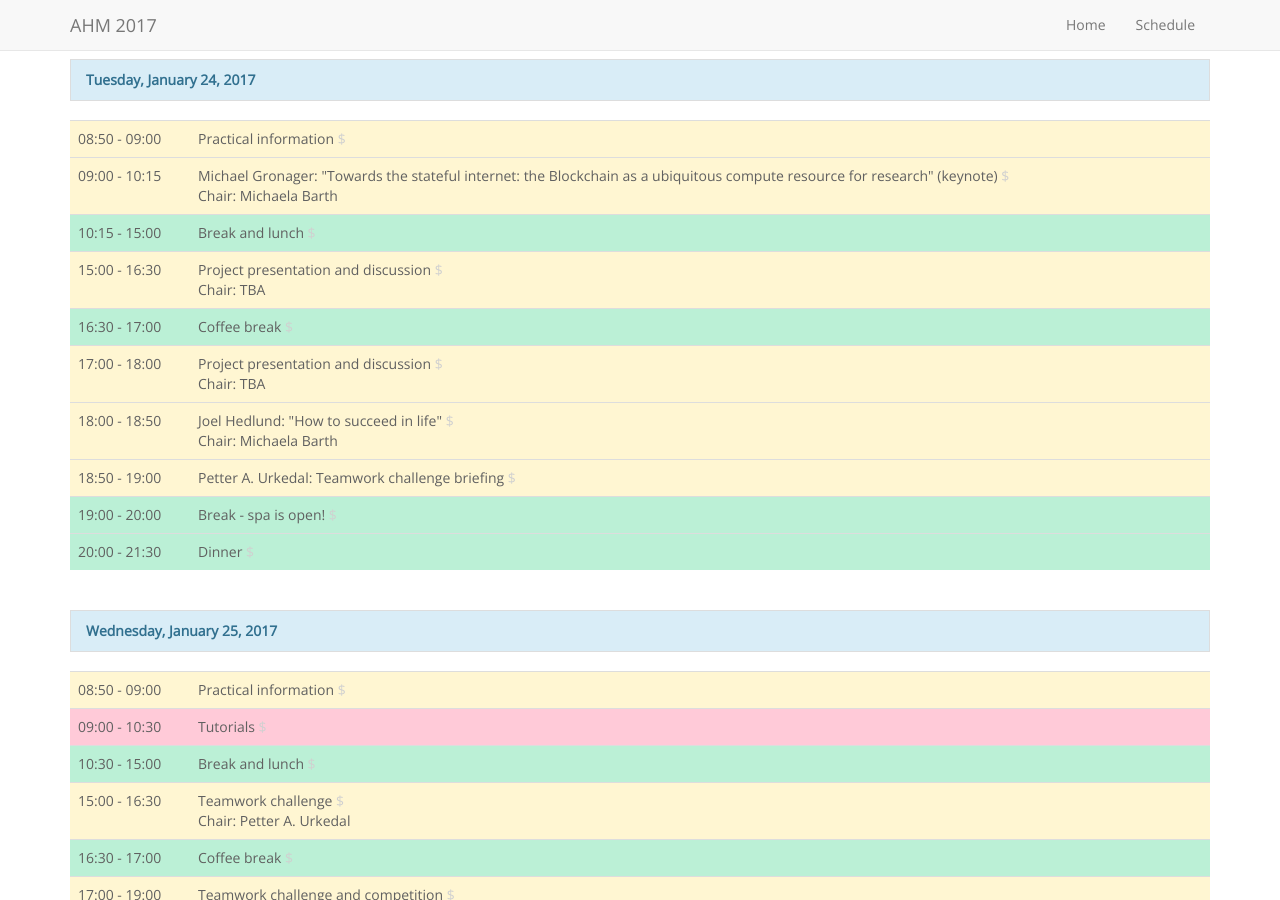
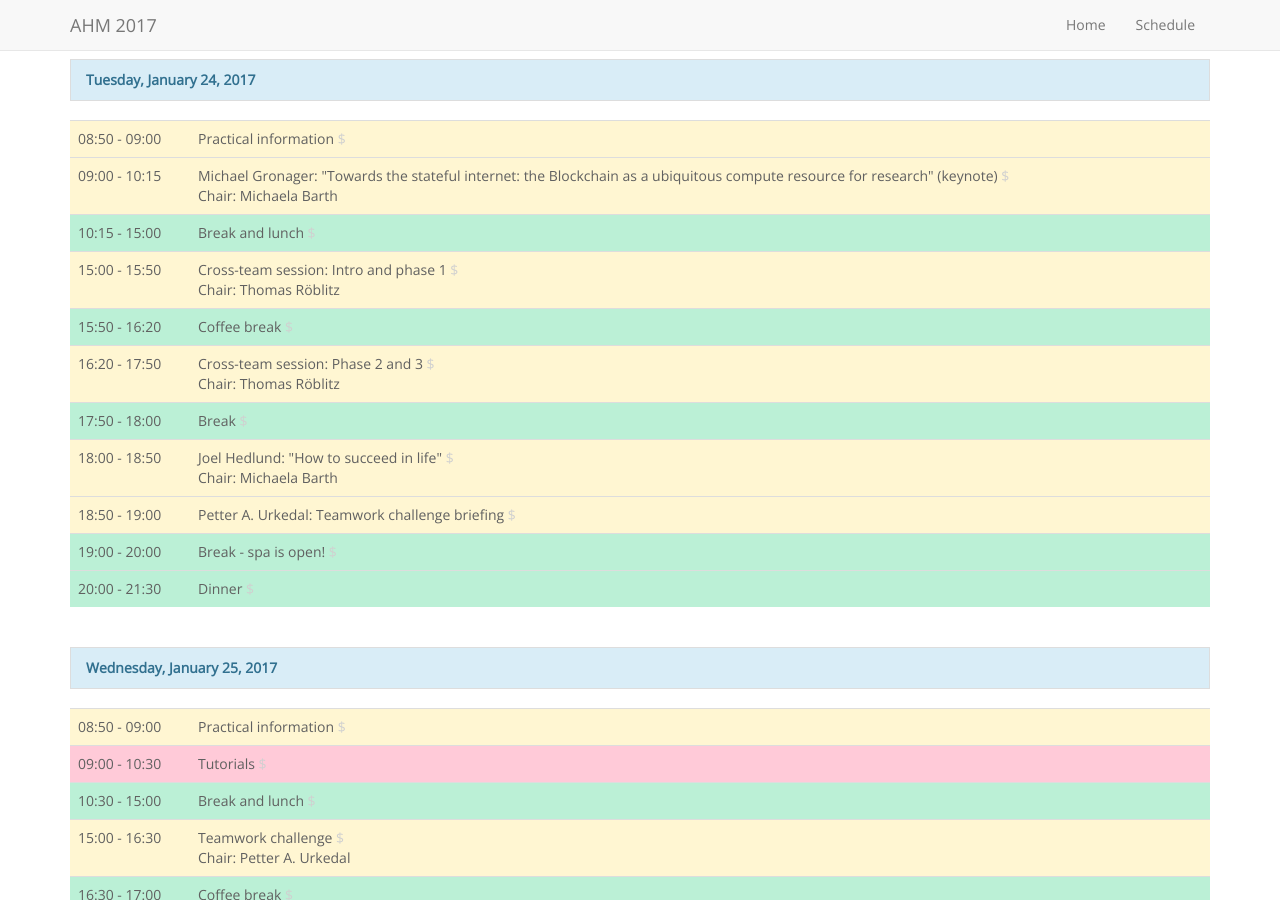
Before and after one commit to neicnordic/ahm17.neic.nordforsk.org, a Jekyll site: the page built from schedule.md, in a window 1280 px wide and 900 px high, scrolled down 336 px. Built offline with Jekyll 4.4.1, drawn with Linux system fonts in a browser that asks for light colours; nearby versions of some CDN libraries.

Commit message:
add cross-team sessions to schedule

```diff
--- a/schedule.md
+++ b/schedule.md
@@ -26,17 +26,20 @@ schedule:
         - time: 10:15 - 15:00
           type: recreation
           title: Break and lunch
-        - time: 15:00 - 16:30
+        - time: 15:00 - 15:50
           type: plenary
-          title: Project presentation and discussion
-          chair: TBA
-        - time: 16:30 - 17:00
+          title: 'Cross-team session: Intro and phase 1'
+          chair: Thomas Röblitz
+        - time: 15:50 - 16:20
           type: recreation
           title: Coffee break
-        - time: 17:00 - 18:00
+        - time: 16:20 - 17:50
           type: plenary
-          title: Project presentation and discussion
-          chair: TBA
+          title: 'Cross-team session: Phase 2 and 3'
+          chair: Thomas Röblitz
+        - time: 17:50 - 18:00
+          type: recreation
+          title: Break
         - time: 18:00 - 18:50
           type: plenary
           title: 'Joel Hedlund: "How to succeed in life"'
```
